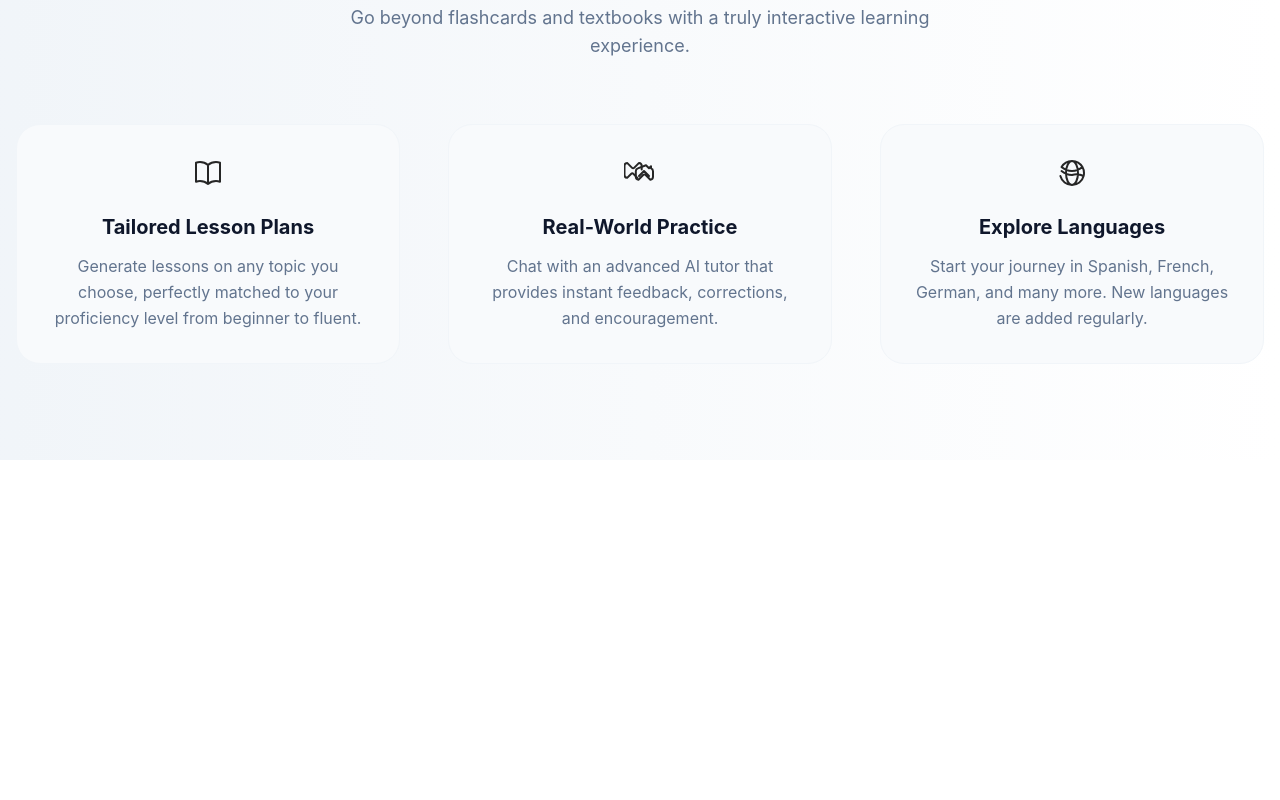
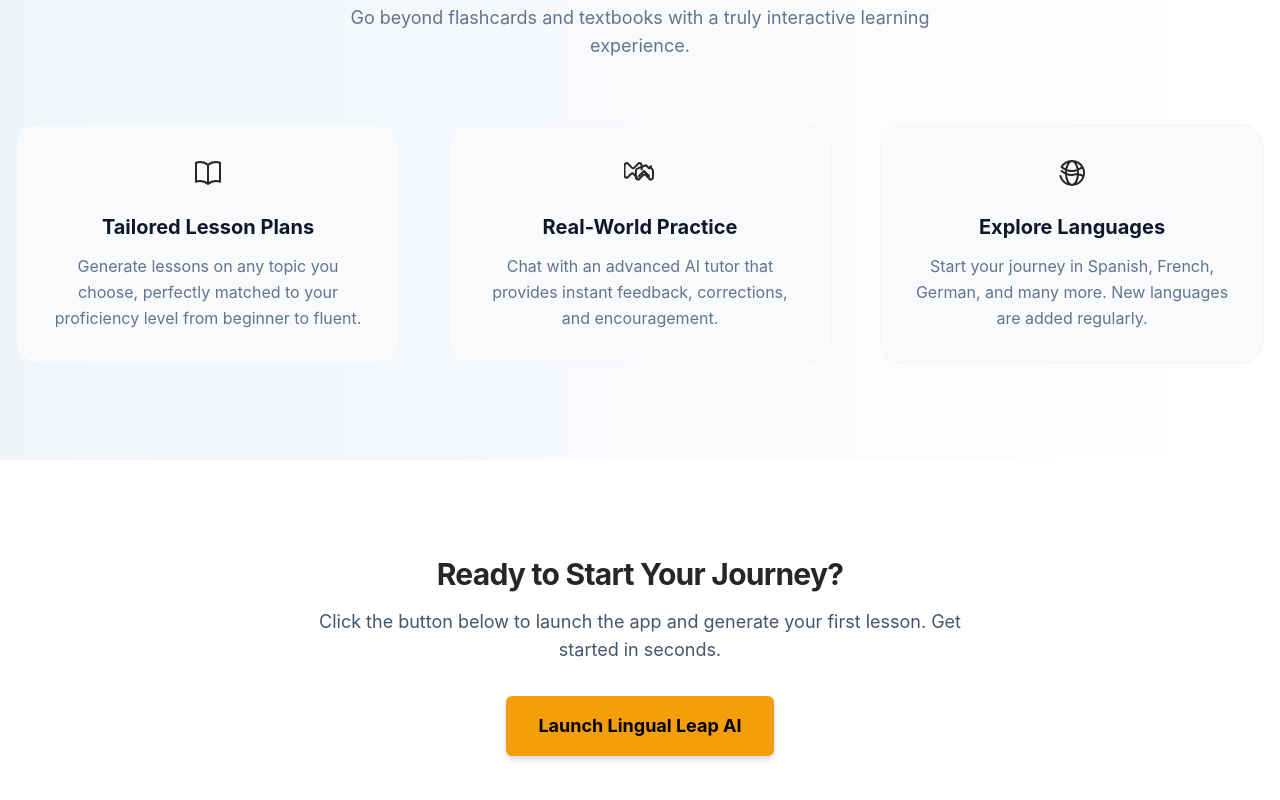
Before and after one commit to diegovilhalva/lingual-leap-ai, a Next.js app: page / in a window 1280 px wide. Shown: the part 948-1748 px from the top of the page. Before the commit the page ends 1408 px from the top, so only its background shows below. Built offline with nearby package versions, Linux system fonts and the light colour scheme; no server answers.

Commit message:
cta section

```diff
--- a/app/(root)/(home)/page.tsx
+++ b/app/(root)/(home)/page.tsx
@@ -1,3 +1,4 @@
+import CTA from "@/components/home/CTA";
 import Features from "@/components/home/Features";
 import Hero from "@/components/home/Hero";
 import { getUserSession } from "@/services/auth/storeUser";
@@ -19,6 +20,7 @@
     <div>
       <Hero user={user?.id ? fullUser : null} />
       <Features />
+      <CTA />
     </div>
   );
 }
--- /dev/null
+++ b/components/home/CTA.tsx
@@ -0,0 +1,25 @@
+import Link from "next/link";
+
+const CTA = () => {
+  return (
+    <section className="cta">
+      <div className="container mx-auto px-4 text-center">
+        <h2 className="text-3xl font-bold tracking-tight">
+          Ready to Start Your Journey?
+        </h2>
+        <p className="mt-4 max-w-2xl mx-auto text-lg text-slate-600 dark:text-slate-400">
+          Click the button below to launch the app and generate your first
+          lesson. Get started in seconds.
+
+        </p>
+        <div className="mt-8">
+          <Link href="/dashboard" className="cta-link">
+            Launch Lingual Leap AI
+          </Link>
+        </div>
+      </div>
+    </section>
+  );
+};
+
+export default CTA;
--- a/package.json
+++ b/package.json
@@ -42,6 +42,7 @@
     "embla-carousel-react": "^8.6.0",
     "firebase": "^12.8.0",
     "framer-motion": "^12.27.5",
+    "gsap": "^3.14.2",
     "input-otp": "^1.4.2",
     "jose": "^6.1.3",
     "lucide-react": "^0.562.0",
```
Also changed, not shown: 1 other file (tests, documents, lock files or other folders).
